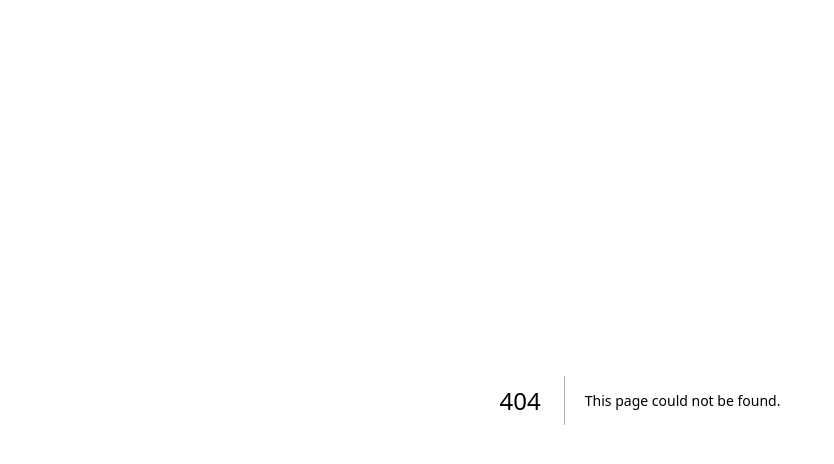
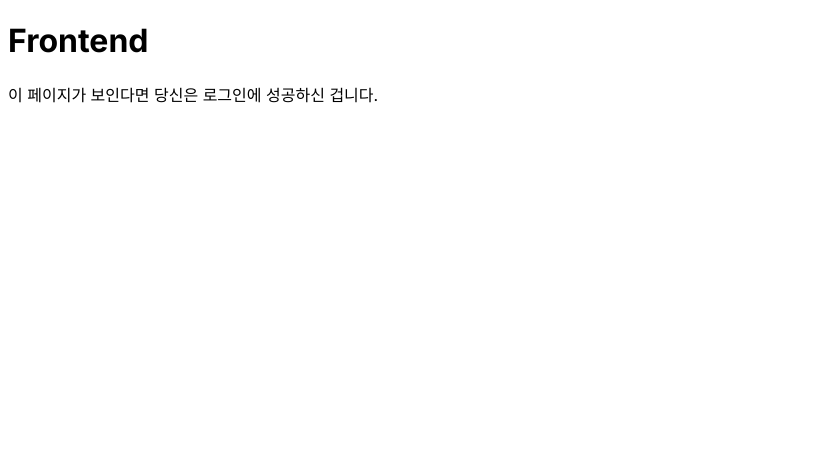
Before and after one commit to NekoNyangYee/login-full-stack, a Next.js app in the folder frontend/: page /main in a window 1280 px wide. Before the commit this address had no page. Shown: the top 464 px of the page, without its empty margins (0-834 px from the left). Built offline with nearby package versions, Linux system fonts and the light colour scheme.

Commit message:
로그인 성공 시 /main으로 리다이렉트 하기

```diff
--- a/frontend/app/auth/login.page.tsx
+++ b/frontend/app/auth/login.page.tsx
@@ -2,6 +2,7 @@
 
 import React, { useState } from "react";
 import axios from "axios";
+import { useRouter } from 'next/navigation'
 
 import "../../public/scss/login.scss"
 
@@ -17,6 +18,7 @@ export default function LoginPage() {
     const [email, setEmail] = useState<string>("");
     const [password, setPassword] = useState<string>("");
     const [error, setError] = useState<string>("");
+    const router = useRouter();
 
     const handleLogin = async (e: React.FormEvent<HTMLFormElement>) => {
         e.preventDefault();
@@ -28,6 +30,7 @@ export default function LoginPage() {
 
             alert("로그인 성공! 환영한다 게이야");
             setError("")
+            router.push("/main");
         } catch (err) {
             const e = err as ErrorResponse;
             console.error(e.response.data.message);
--- /dev/null
+++ b/frontend/app/main/page.tsx
@@ -0,0 +1,13 @@
+"use client"
+
+import React from 'react';
+
+const Main = () => {
+    return (
+        <div>
+            <h1>Frontend</h1>
+            <p>이 페이지가 보인다면 당신은 로그인에 성공하신 겁니다.</p>
+        </div>
+    );
+}
+export default Main;
```
